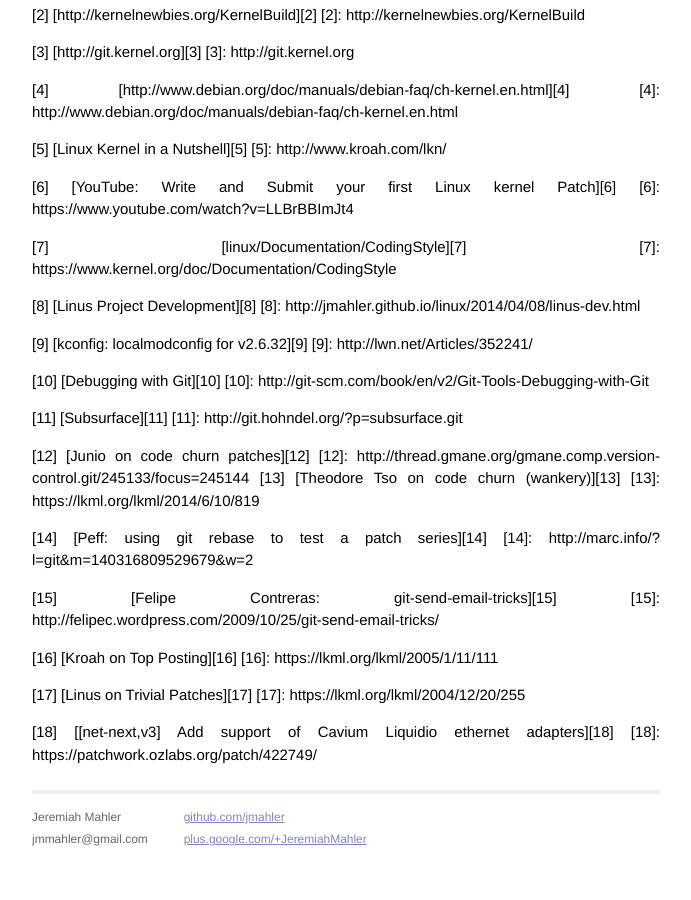
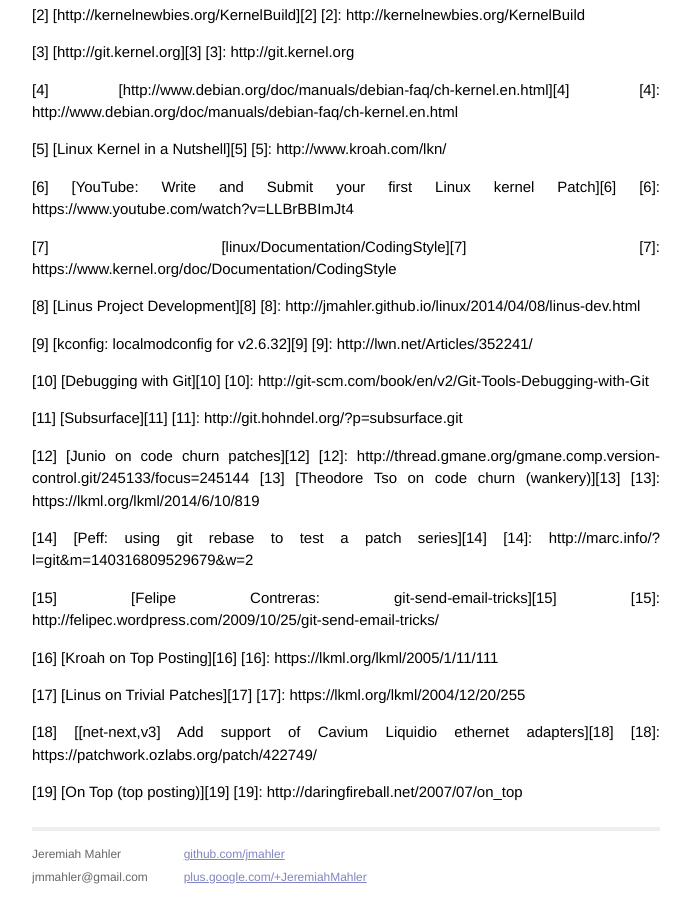
Before and after one commit to jmahler/jmahler.github.io, a Jekyll site: the page built from _posts/2014-12-11-linux-dev.md, in a window 1280 px wide and 900 px high, scrolled down 7665 px. Shown: the whole window, without its empty margins (294-985 px from the left). Built offline with Jekyll 4.4.1, drawn with Linux system fonts in a browser that asks for light colours; Markdown is read by kramdown in place of the engine named in the settings; before the commit the page ends 8528 px from its top, so only the background shows below that.

Commit message:
another link on email top posting

```diff
--- a/_posts/2014-12-11-linux-dev.md
+++ b/_posts/2014-12-11-linux-dev.md
@@ -447,3 +447,6 @@
 
   [18] [[net-next,v3] Add support of Cavium Liquidio ethernet adapters][18]
   [18]: https://patchwork.ozlabs.org/patch/422749/
+
+  [19] [On Top (top posting)][19]
+  [19]: http://daringfireball.net/2007/07/on_top
```
